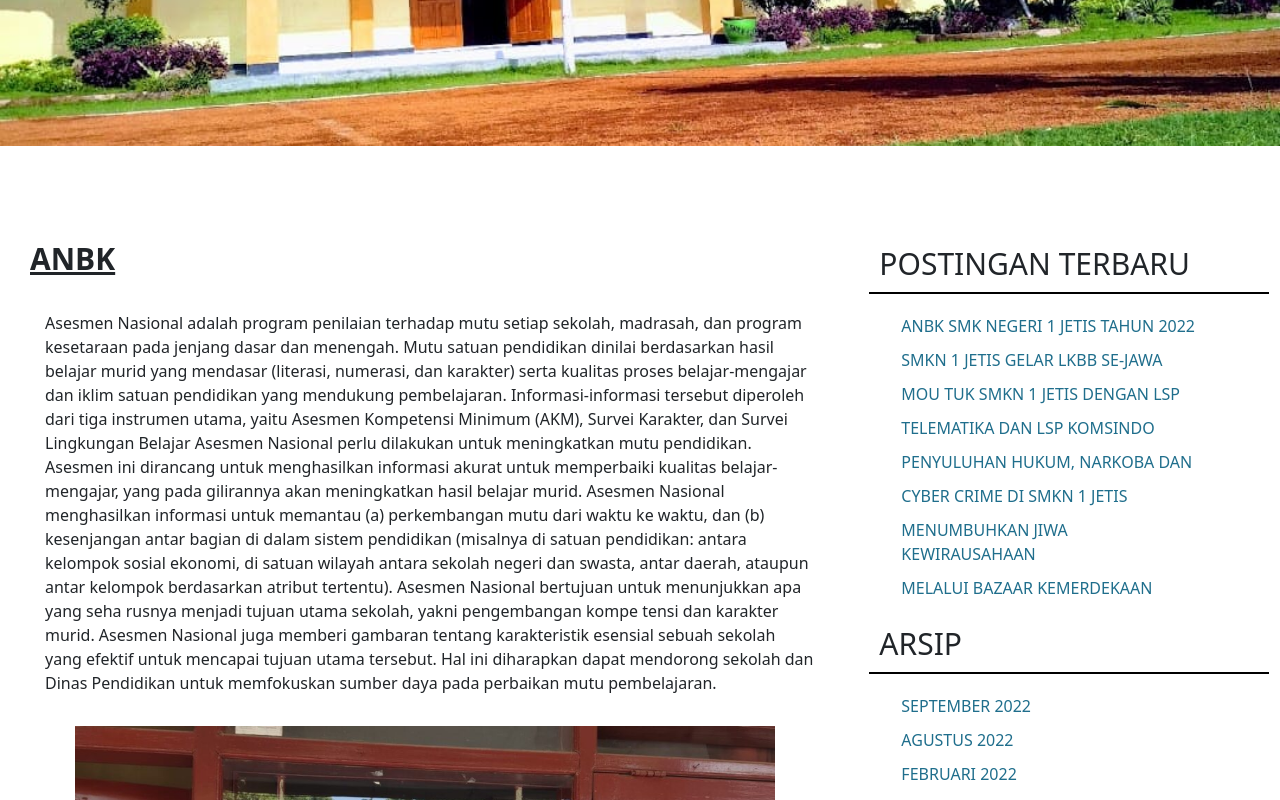
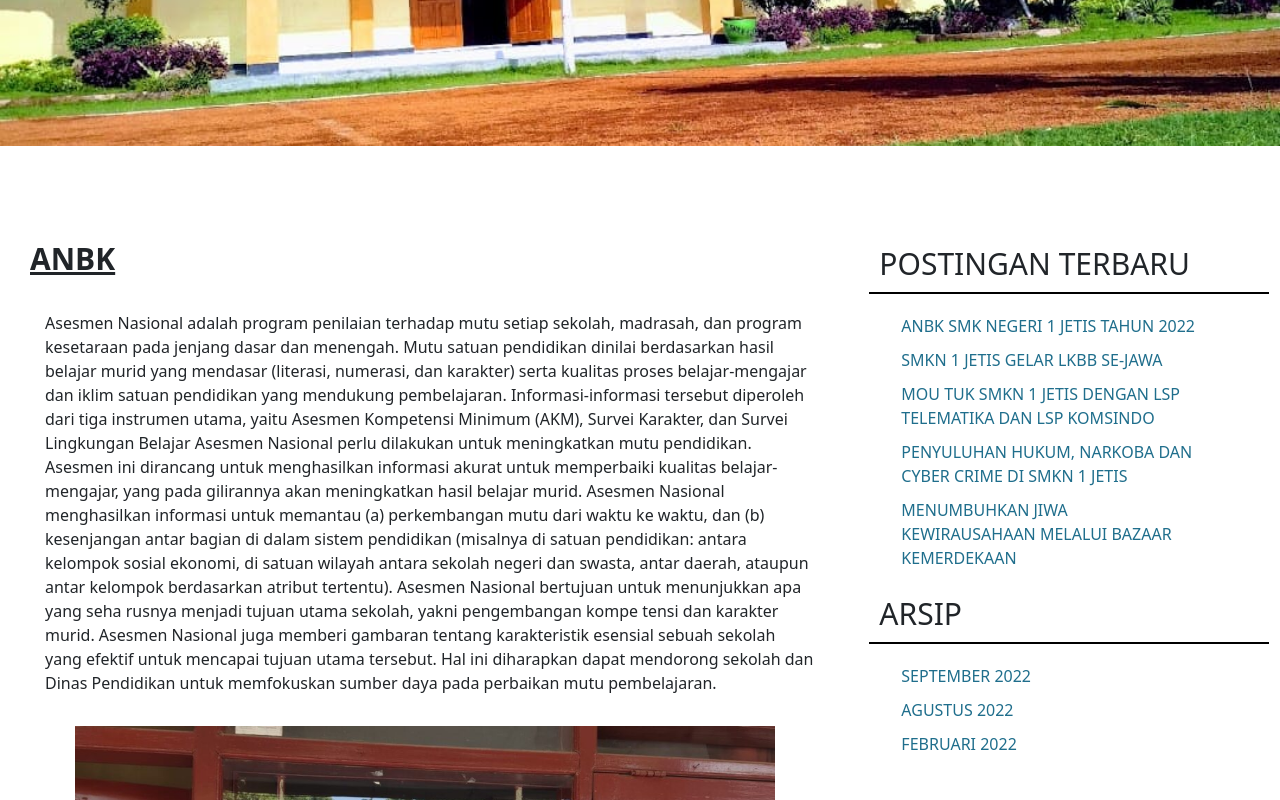
Before and after one commit to Pradikanando10/Website-S-Utama, a plain HTML site: page postinganTerbaru/postingan1.html in a window 1280 px wide. Shown: the part 527-1327 px from the top of the page. Drawn offline with nearby package versions, Linux system fonts and the light colour scheme.

Commit message:
update-file-all

```diff
--- a/postinganTerbaru/postingan1.html
+++ b/postinganTerbaru/postingan1.html
@@ -493,24 +493,43 @@
           <div class="col-md-4">
             <div id="right-sidebar">
               <h2 class="sidebar">POSTINGAN TERBARU</h2>
-
               <ul>
-                <li><a href="">ANBK SMK NEGERI 1 JETIS TAHUN 2022</a></li>
-                <li><a href="">SMKN 1 JETIS GELAR LKBB SE-JAWA</a></li>
-                <li><a href="">MOU TUK SMKN 1 JETIS DENGAN LSP</a></li>
-                <li><a href="">TELEMATIKA DAN LSP KOMSINDO</a></li>
-                <li><a href="">PENYULUHAN HUKUM, NARKOBA DAN</a></li>
-                <li><a href="">CYBER CRIME DI SMKN 1 JETIS</a></li>
-                <li><a href="">MENUMBUHKAN JIWA KEWIRAUSAHAAN</a></li>
-                <li><a href="">MELALUI BAZAAR KEMERDEKAAN</a></li>
+                <li>
+                  <a href="../postinganTerbaru/postingan1.html"
+                    >ANBK SMK NEGERI 1 JETIS TAHUN 2022</a
+                  >
+                </li>
+                <li>
+                  <a href="../postinganTerbaru/postingan2.html"
+                    >SMKN 1 JETIS GELAR LKBB SE-JAWA</a
+                  >
+                </li>
+                <li>
+                  <a href="../postinganTerbaru/postingan3.html"
+                    >MOU TUK SMKN 1 JETIS DENGAN LSP TELEMATIKA DAN LSP
+                    KOMSINDO</a
+                  >
+                </li>
+                <li>
+                  <a href="../postinganTerbaru/postingan4.html"
+                    >PENYULUHAN HUKUM, NARKOBA DAN CYBER CRIME DI SMKN 1
+                    JETIS</a
+                  >
+                </li>
+                <li>
+                  <a href="../postinganTerbaru/postingan5.html"
+                    >MENUMBUHKAN JIWA KEWIRAUSAHAAN MELALUI BAZAAR
+                    KEMERDEKAAN</a
+                  >
+                </li>
               </ul>
 
               <h2 class="sidebar">ARSIP</h2>
 
               <ul>
-                <li><a href="">SEPTEMBER 2022</a></li>
-                <li><a href="">AGUSTUS 2022</a></li>
-                <li><a href="">FEBRUARI 2022</a></li>
+                <li><a href="../arsip/arsip1.html">SEPTEMBER 2022</a></li>
+                <li><a href="../arsip/arsip2.html">AGUSTUS 2022</a></li>
+                <li><a href="../arsip/arsip3.html">FEBRUARI 2022</a></li>
               </ul>
             </div>
           </div>
```
Also changed, not shown: postinganTerbaru/postingan2.html (+31 -12 lines), postinganTerbaru/postingan3.html (+31 -12 lines), postinganTerbaru/postingan4.html (+31 -12 lines), postinganTerbaru/postingan5.html (+31 -12 lines).
